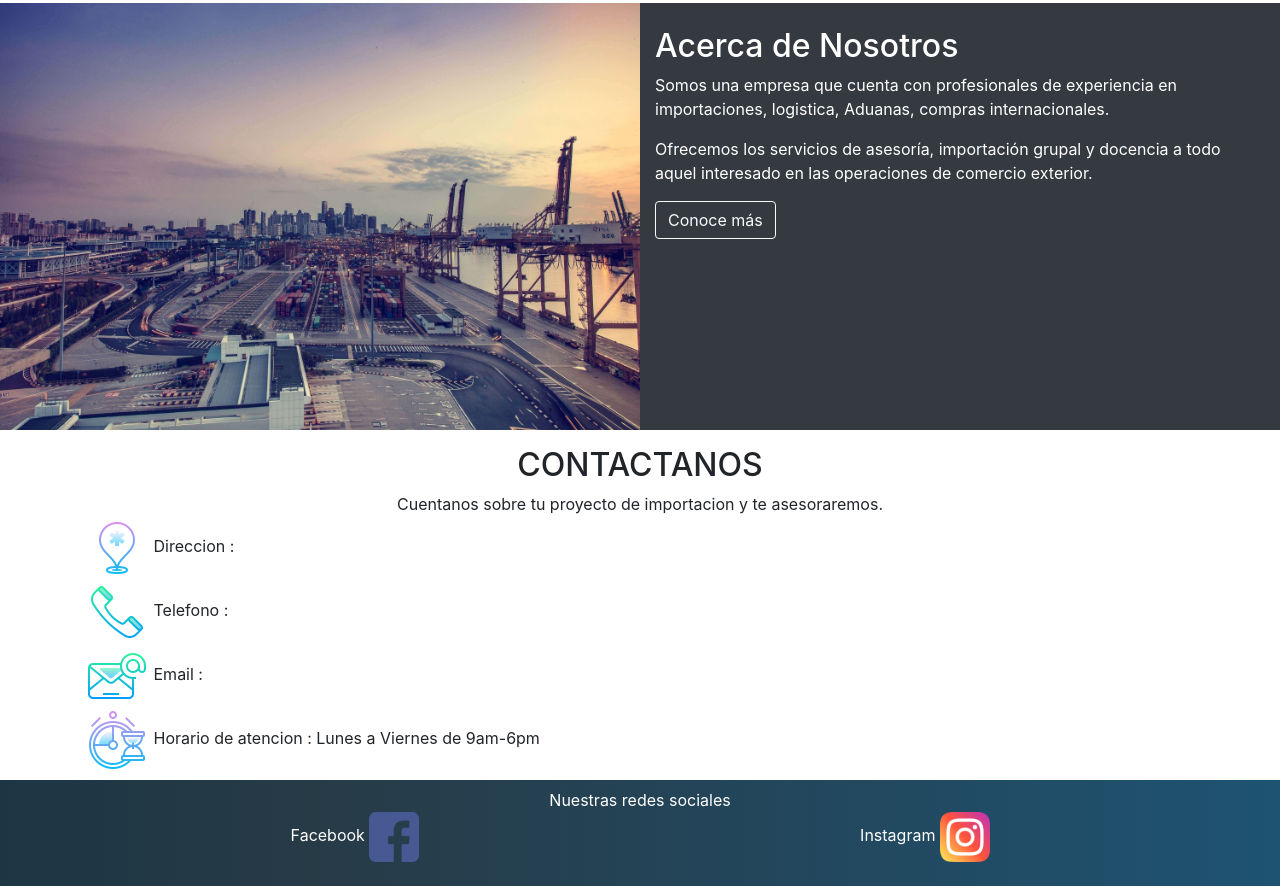
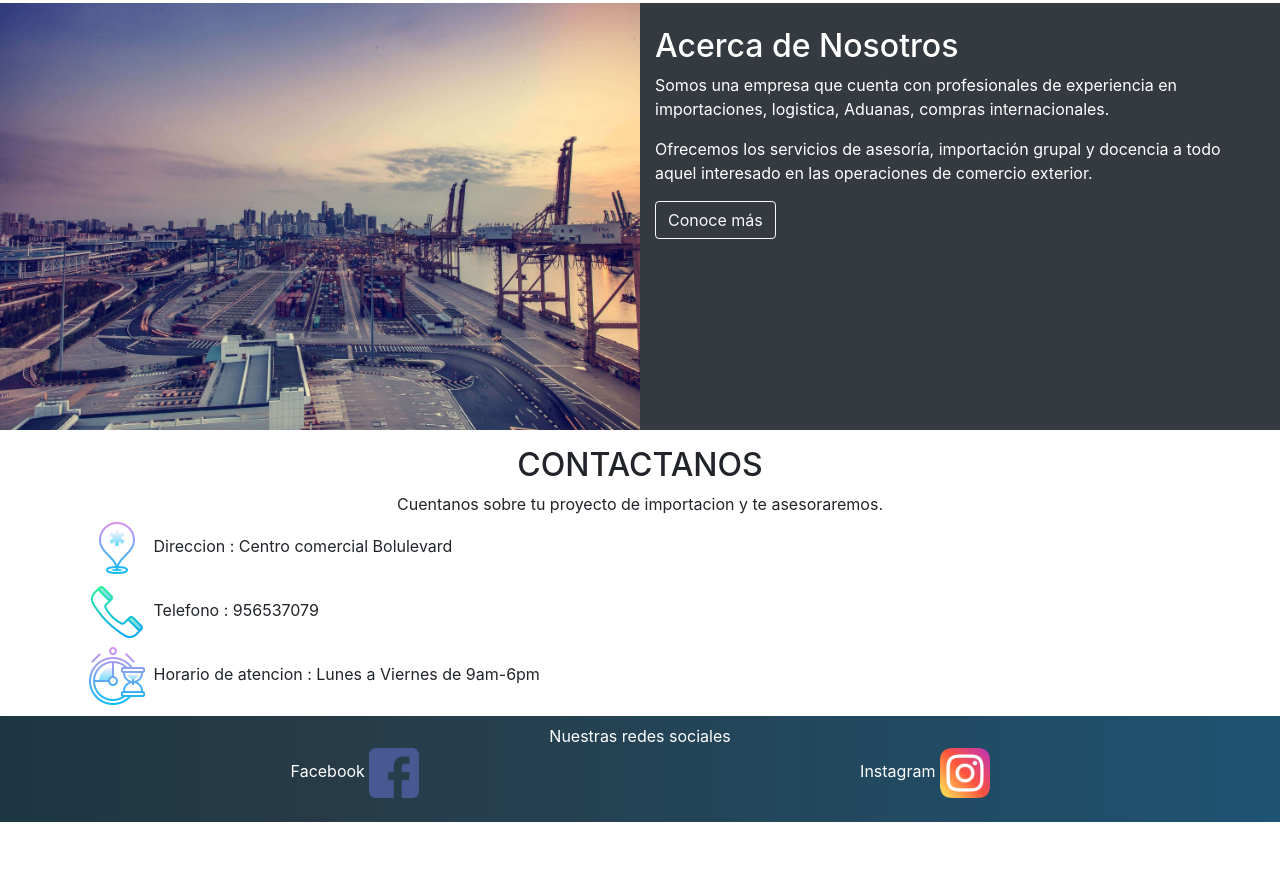
Before and after one commit to jesusjosee/GlobalFastImport, a plain HTML site: page index.html in a window 1280 px wide. Shown: the part 1641-2527 px from the top of the page. After the commit the page ends 2463 px from the top, so only its background shows below. Drawn offline with nearby package versions, Linux system fonts and the light colour scheme.

Commit message:
telefono y direccion agregado

```diff
--- a/index.html
+++ b/index.html
@@ -198,21 +198,21 @@
     <div class="row">
       <div class="col text-left">
         <img loading="lazy" src="assets/contacto/mapa.png" alt="Global Fast Import logo" >
-        Direccion :
+        Direccion : Centro comercial Bolulevard
       </div>
     </div>
     <div class="row">
       <div class="col text-left">
         <img loading="lazy" src="assets/contacto/fono.png" alt="Global Fast Import logo" >
-        Telefono :
+        Telefono : 956537079
       </div>
     </div>
-    <div class="row">
+   <!--  <div class="row">
       <div class="col text-left">
         <img loading="lazy" src="assets/contacto/email.png" alt="Global Fast Import logo" >
         Email :
       </div>
-    </div>
+    </div> -->
     <div class="row">
       <div class="col text-left">
         <img loading="lazy" src="assets/contacto/atencion.png" alt="Global Fast Import logo" >
```
